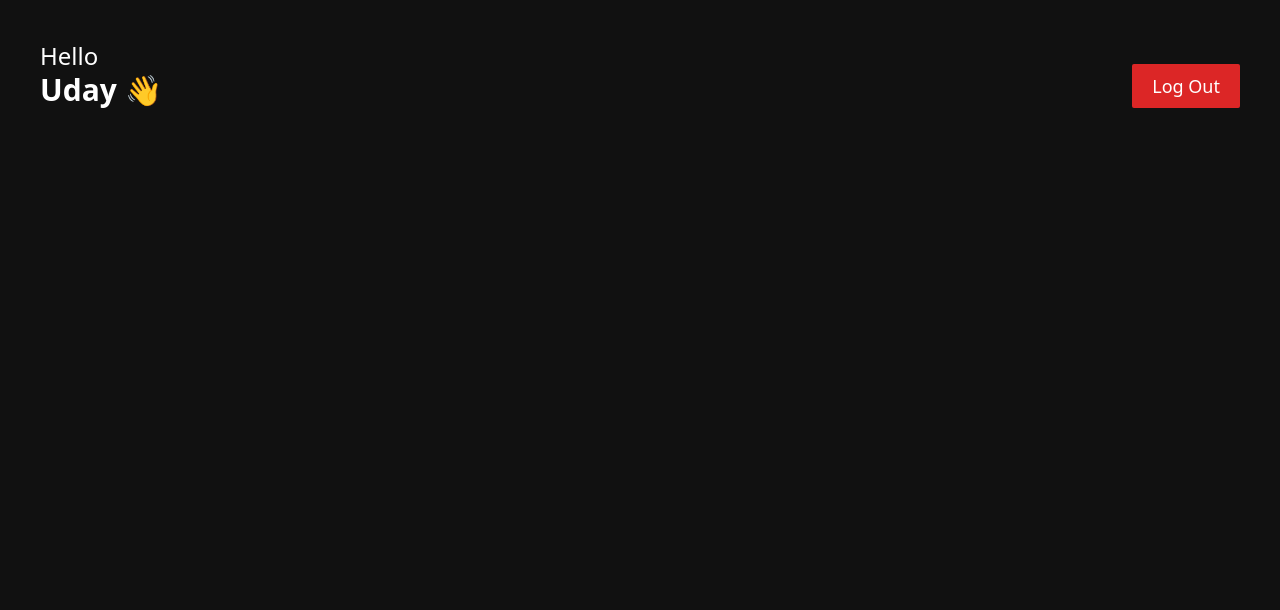
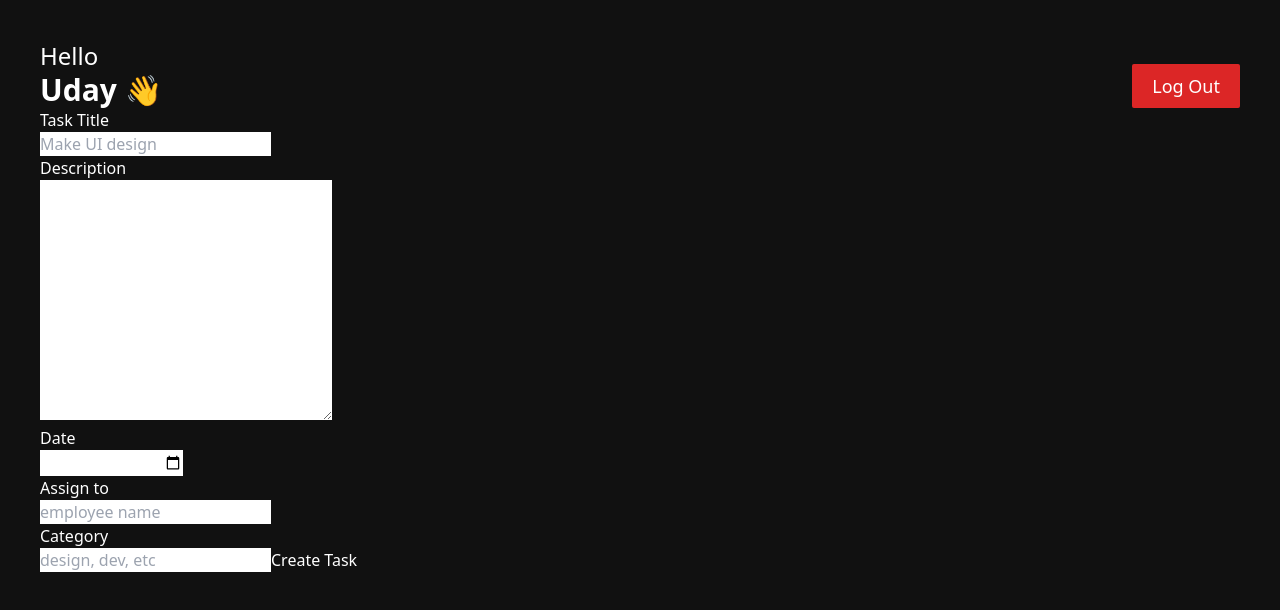
Before and after one commit to UdayChaudhary1/Employee-management-system, a React (Vite) app: page / in a window 1280 px wide. Shown: the top 610 px of the page. Built offline with nearby package versions, Linux system fonts and the light colour scheme.

Commit message:
Add form to admin dashboard

```diff
--- a/src/components/Dashboard/AdminDashboard.jsx
+++ b/src/components/Dashboard/AdminDashboard.jsx
@@ -4,7 +4,23 @@ const AdminDashboard = () => {
   return (
     <div className="h-screen w-full p-10">
       <Header />
+      <div>
+        <form>
+          <h3>Task Title</h3>
+          <input type="text" placeholder="Make UI design" />
+          <h3>Description</h3>
+          <textarea name="" id="" cols="30" rows="10"></textarea>
+          <h3>Date</h3>
+          <input type="date" />
+          <h3>Assign to</h3>
+          <input type="text" placeholder="employee name" />
+          <h3>Category</h3>
+          <input type="text" placeholder="design, dev, etc" />
+          <button>Create Task</button>
+        </form>
+      </div>
     </div>
+
   )
 }
 export default AdminDashboard
```
